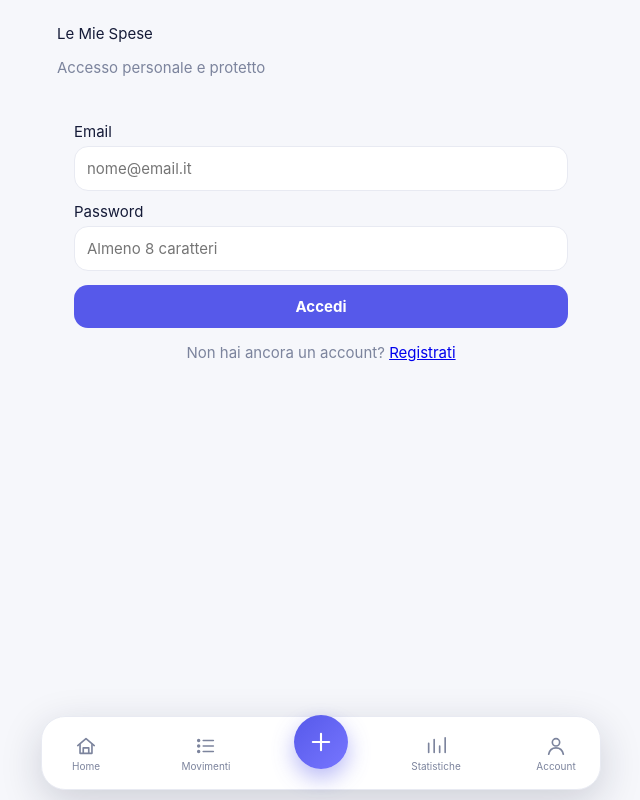
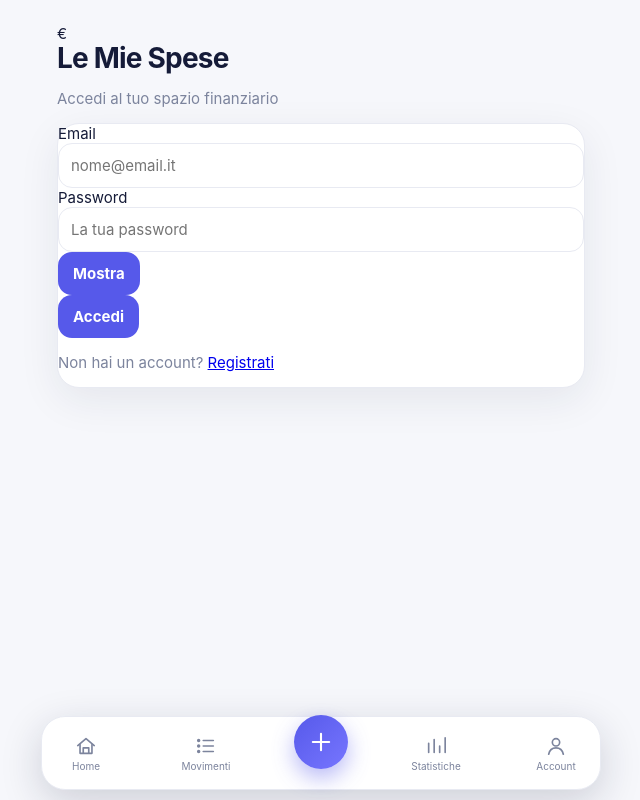
Before and after one commit to Condor555/le-mie-spese, a Next.js app: page /login in a window 1280 px wide. Shown: the whole page, without its empty margins (319-959 px from the left). Built offline with nearby package versions, Linux system fonts and the light colour scheme.

Commit message:
Enhance login page with password toggle and styling
Refactor login component to improve readability and add password visibility toggle.

```diff
--- a/app/login/page.tsx
+++ b/app/login/page.tsx
@@ -1,6 +1,103 @@
 'use client';
+
 import Link from 'next/link';
-import {useState} from 'react';
-import {useRouter} from 'next/navigation';
-import {createClient} from '../../lib/supabase/client';
-export default function Login(){const [email,setEmail]=useState('');const [password,setPassword]=useState('');const [msg,setMsg]=useState('');const [busy,setBusy]=useState(false);const router=useRouter();async function login(e:React.FormEvent){e.preventDefault();setBusy(true);setMsg('');const sb=createClient();const {error}=await sb.auth.signInWithPassword({email,password});setBusy(false);if(error){setMsg(error.message==='Invalid login credentials'?'Email o password non corretti.':error.message);return}router.replace('/');router.refresh()}return <><div className="brand">Le Mie Spese</div><p className="sub">Accesso personale e protetto</p><form className="card auth-card" onSubmit={login}><label>Email</label><input type="email" autoComplete="email" required value={email} onChange={e=>setEmail(e.target.value)} placeholder="nome@email.it"/><label>Password</label><input type="password" autoComplete="current-password" required minLength={8} value={password} onChange={e=>setPassword(e.target.value)} placeholder="Almeno 8 caratteri"/><button disabled={busy}>{busy?'Accesso...':'Accedi'}</button>{msg&&<div className="notice error-notice">{msg}</div>}<p className="auth-link">Non hai ancora un account? <Link href="/registrati">Registrati</Link></p></form></>}
+import { useState } from 'react';
+import { useRouter } from 'next/navigation';
+import { createClient } from '../../lib/supabase/client';
+
+export default function Login() {
+  const [email, setEmail] = useState('');
+  const [password, setPassword] = useState('');
+  const [showPassword, setShowPassword] = useState(false);
+  const [message, setMessage] = useState('');
+  const [busy, setBusy] = useState(false);
+
+  const router = useRouter();
+
+  async function login(e: React.FormEvent) {
+    e.preventDefault();
+
+    setBusy(true);
+    setMessage('');
+
+    const supabase = createClient();
+
+    const { error } = await supabase.auth.signInWithPassword({
+      email,
+      password,
+    });
+
+    setBusy(false);
+
+    if (error) {
+      setMessage(
+        error.message === 'Invalid login credentials'
+          ? 'Email o password non corretti.'
+          : error.message
+      );
+      return;
+    }
+
+    router.replace('/');
+    router.refresh();
+  }
+
+  return (
+    <div className="auth-screen">
+      <div className="auth-logo">€</div>
+
+      <h1>Le Mie Spese</h1>
+      <p>Accedi al tuo spazio finanziario</p>
+
+      <form className="surface auth-panel" onSubmit={login}>
+        <label>Email</label>
+
+        <input
+          type="email"
+          autoComplete="email"
+          required
+          value={email}
+          onChange={(e) => setEmail(e.target.value)}
+          placeholder="nome@email.it"
+        />
+
+        <label>Password</label>
+
+        <div className="password-field">
+          <input
+            type={showPassword ? 'text' : 'password'}
+            autoComplete="current-password"
+            required
+            value={password}
+            onChange={(e) => setPassword(e.target.value)}
+            placeholder="La tua password"
+          />
+
+          <button
+            type="button"
+            onClick={() => setShowPassword(!showPassword)}
+          >
+            {showPassword ? 'Nascondi' : 'Mostra'}
+          </button>
+        </div>
+
+        <button className="auth-submit" disabled={busy}>
+          {busy ? 'Accesso...' : 'Accedi'}
+        </button>
+
+        {message && (
+          <div className="auth-error">
+            {message}
+          </div>
+        )}
+
+        <p className="auth-switch">
+          Non hai un account?{' '}
+          <Link href="/registrati">
+            Registrati
+          </Link>
+        </p>
+      </form>
+    </div>
+  );
+}
```
